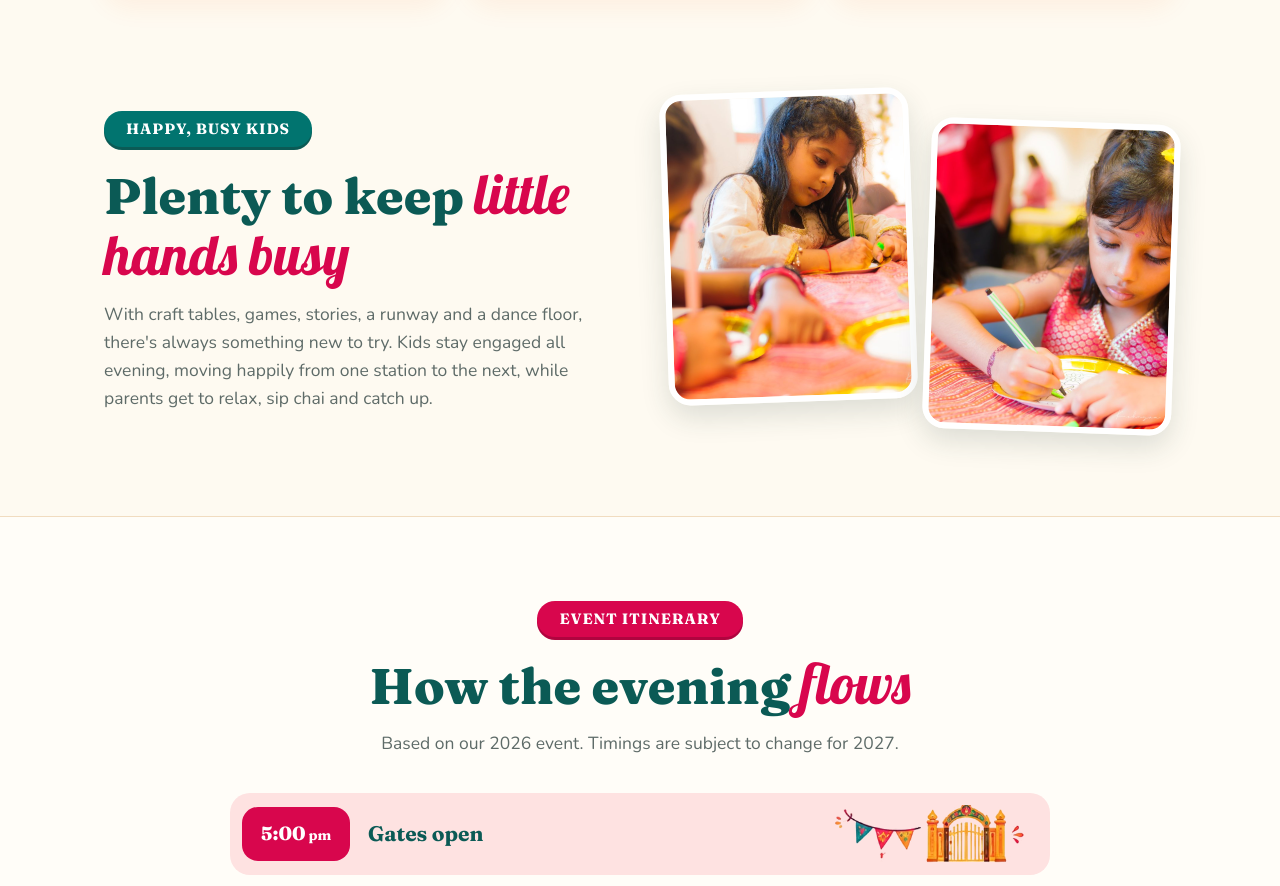
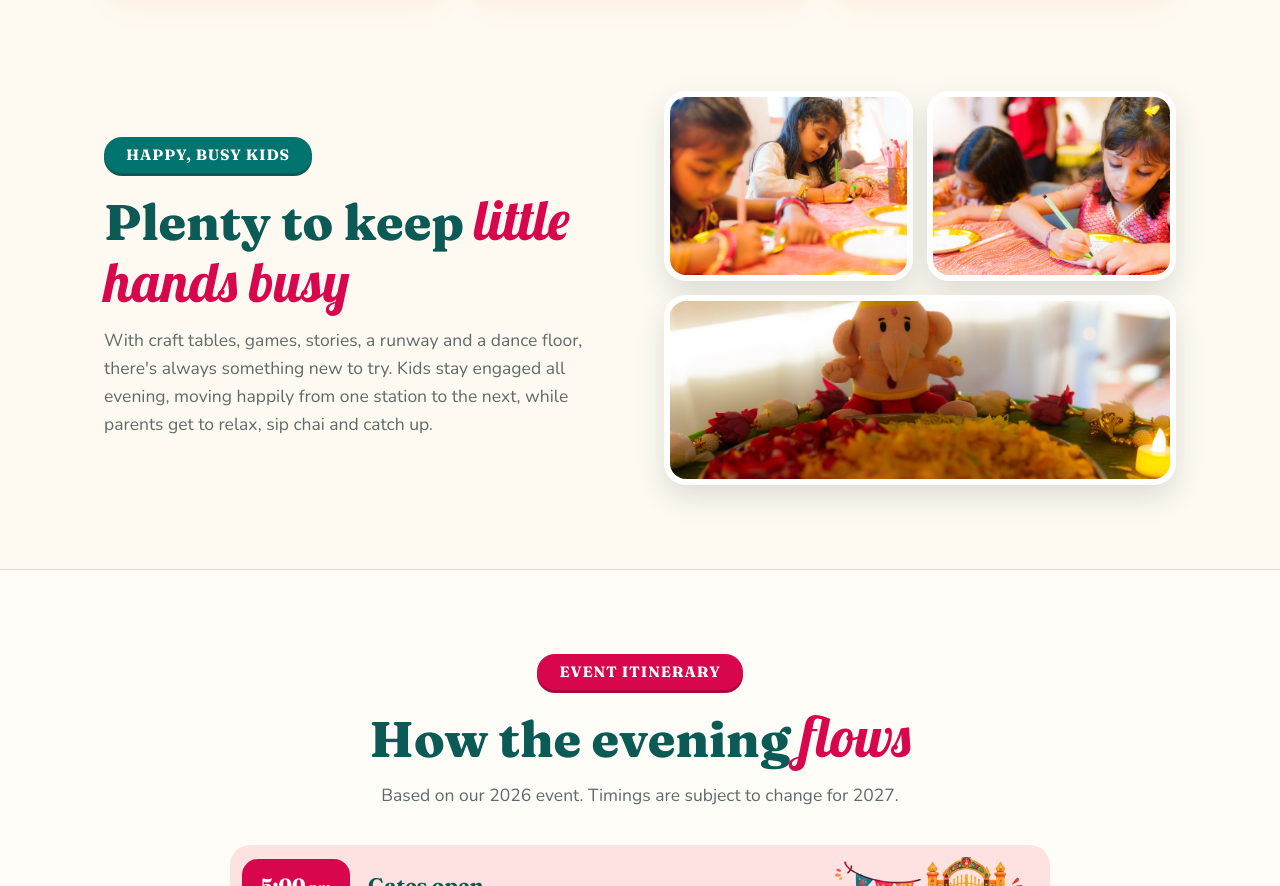
Before and after one commit to Upasna1987/diwaliplaydatesingapore, a plain HTML site: page index.html in a window 1280 px wide. Shown: the part 2336-3222 px from the top of the page. Drawn offline with nearby package versions, Linux system fonts and the light colour scheme.

Commit message:
Busy section: add plush Ganesha photo

```diff
--- a/index.html
+++ b/index.html
@@ -140,6 +140,9 @@
   .pair{display:grid;grid-template-columns:1fr 1fr;gap:14px}
   .pair img{width:100%;aspect-ratio:4/5;object-fit:cover;border-radius:22px;border:6px solid #fff;box-shadow:0 12px 28px rgba(31,59,56,.15)}
   .pair img:first-child{transform:rotate(-2deg)}.pair img:last-child{transform:rotate(2deg);margin-top:30px}
+  .trio{display:grid;grid-template-columns:1fr 1fr;grid-auto-rows:190px;gap:14px}
+  .trio img{width:100%;height:100%;object-fit:cover;border-radius:22px;border:6px solid #fff;box-shadow:0 12px 28px rgba(31,59,56,.15)}
+  .trio img.span2{grid-column:span 2}
   .friends{display:grid;grid-auto-flow:dense;grid-template-columns:repeat(4,1fr);grid-auto-rows:250px;gap:14px;margin-top:40px}
   @media(max-width:860px){.friends{grid-template-columns:repeat(2,1fr);grid-auto-rows:200px}}
   .friends img.wide{grid-column:span 2;aspect-ratio:auto;height:100%}
@@ -276,9 +279,10 @@
       <h2>Plenty to keep <span class="script">little hands busy</span></h2>
       <p class="lead">With craft tables, games, stories, a runway and a dance floor, there's always something new to try. Kids stay engaged all evening, moving happily from one station to the next, while parents get to relax, sip chai and catch up.</p>
     </div>
-    <div class="pair">
+    <div class="trio">
       <img src="/images/e-busy-1.jpg" alt="Girls concentrating on decorating their puja thalis" loading="lazy" style="object-position:62% 40%">
       <img src="/images/e-busy-2.jpg" alt="A girl colouring her thali at the craft table" loading="lazy" style="object-position:82% 50%">
+      <img src="/images/e-ganesha-plush.jpg" alt="A cuddly baby Ganesha beside a plate of flower petals" loading="lazy" class="span2" style="object-position:45% 45%">
     </div>
   </div>
 </section>
```
Also changed, not shown: 2026/index.html (+3 -0 lines), _src/site.html (+5 -1 lines), about/index.html (+3 -0 lines), activities/index.html (+3 -0 lines), faq/index.html (+3 -0 lines), partner/index.html (+3 -0 lines), talent-show/index.html (+3 -0 lines), volunteer/index.html (+3 -0 lines), waitlist/index.html (+3 -0 lines), images/e-ganesha-plush.jpg (added).
